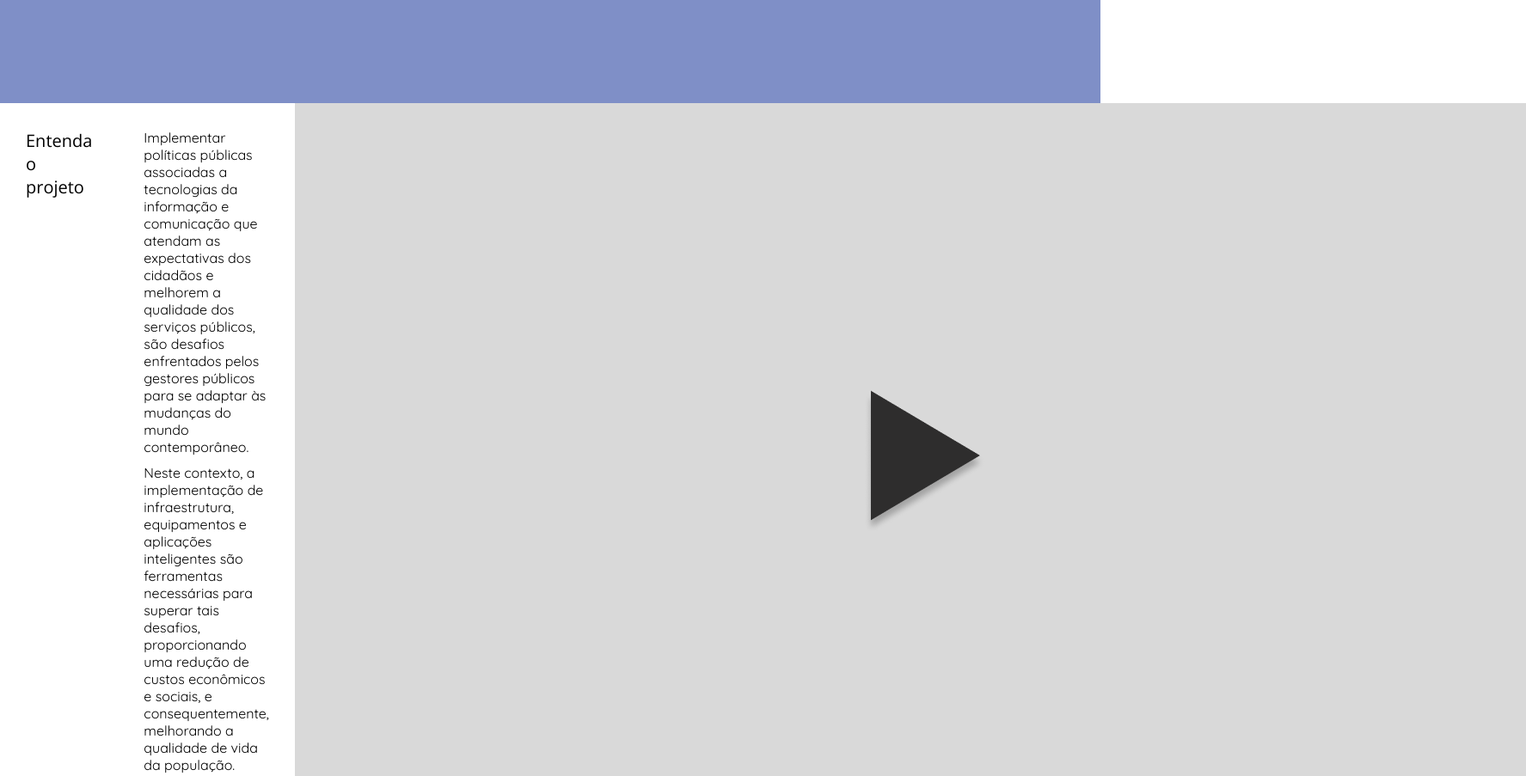
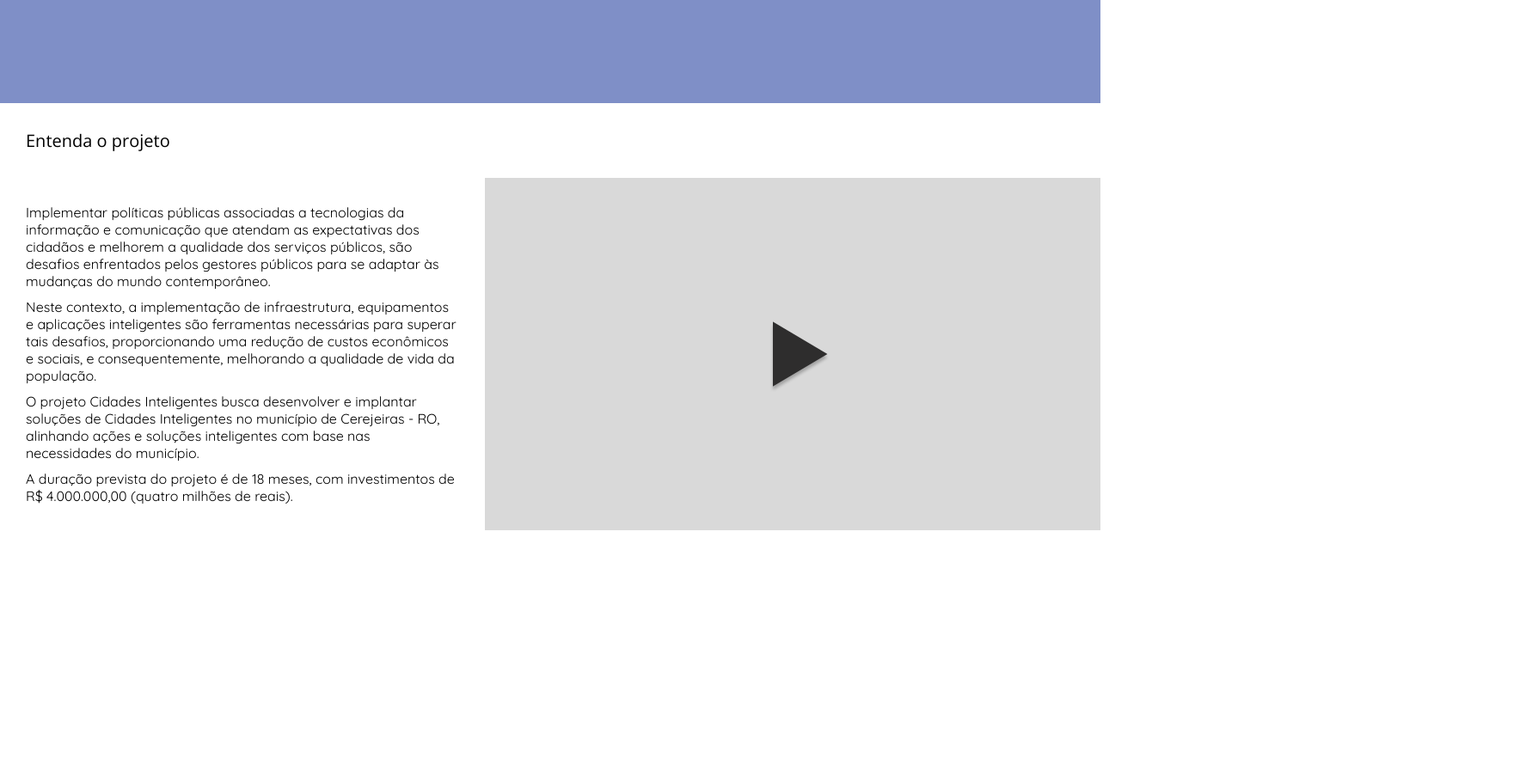
Before and after one commit to Luisdevux/cidadesInteligentes, a plain HTML site: page index.html in a window 1280 px wide. Shown: the part 460-1363 px from the top of the page at 86% size, 1775 px wide, since content can reach past the window. After the commit the page ends 1081 px from the top, so only its background shows below. Drawn offline with nearby package versions, Linux system fonts and the light colour scheme.

Commit message:
Ajustando sessão apresentação

```diff
--- a/index.html
+++ b/index.html
@@ -40,6 +40,7 @@
     <main>
         <div class="conteudo-apresentacao">
             <h2 id="inicio">Entenda o projeto</h2>
+            <div class="apresentacao">
                 <div class="apresentacao-texto">
                     <p>
                         Implementar políticas públicas associadas a tecnologias da informação e comunicação que atendam as expectativas dos cidadãos e melhorem a qualidade dos serviços públicos, são desafios enfrentados pelos gestores públicos para se adaptar às mudanças do mundo contemporâneo.
@@ -58,6 +59,7 @@
                     <img src="img/video.png" alt="">
                 </div>
             </div>
+        </div>
     </main>
 
 </body>
--- a/style/style.css
+++ b/style/style.css
@@ -40,6 +40,7 @@ h1, h2, h3, h4, h5, h6 {
     justify-content: center;
 }
 
+
 .conteudo-apresentacao h2{
     display: flex;
     padding: 30px 30px;
@@ -47,9 +48,9 @@ h1, h2, h3, h4, h5, h6 {
     font-weight: 400;
 }
 
-.conteudo-apresentacao {
+.apresentacao {
     display: flex;
-    flex-direction: row
+    flex-direction: row;
 }
 
 .apresentacao-texto {
@@ -61,6 +62,7 @@ h1, h2, h3, h4, h5, h6 {
     max-width: 690px;
 }
 
-.apresentacao-midia {
-
+.apresentacao-video img {
+    height: 410px;
+    width: 716px;
 }
```
Lines whose indentation alone changed are shown as unchanged.
